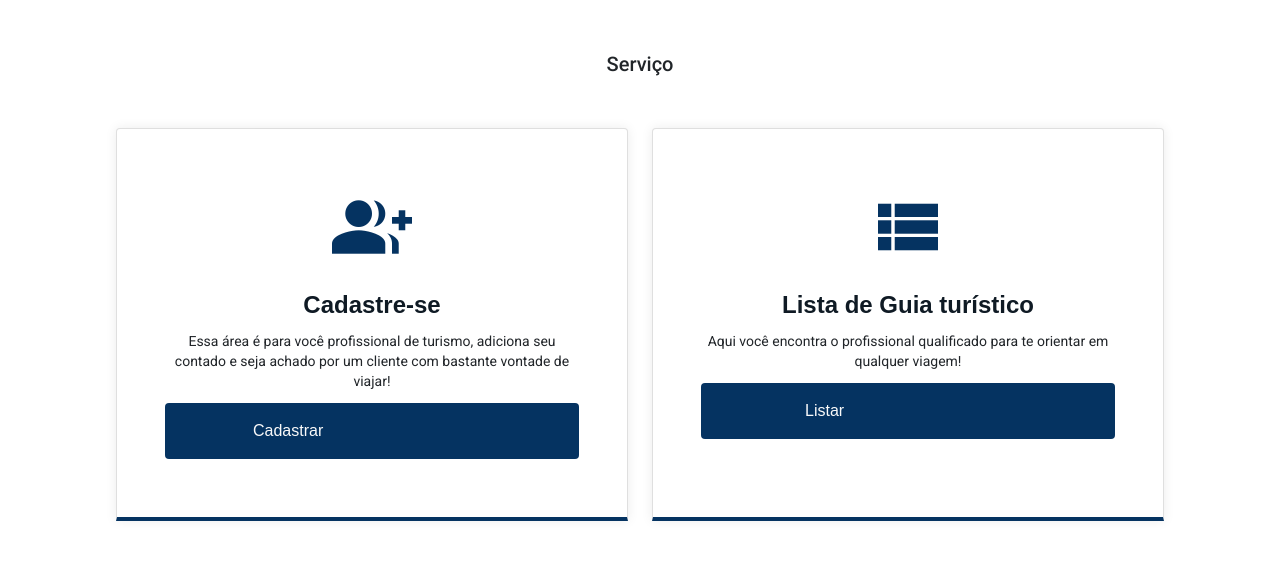
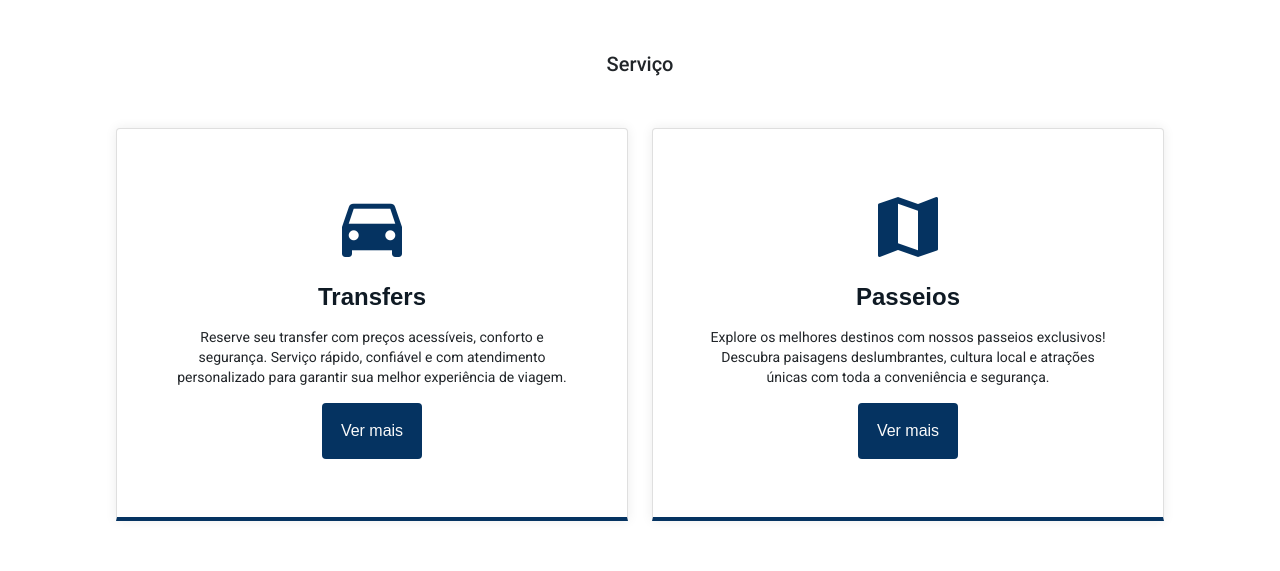
Before and after one commit to nawanernandess/tours-sa, an Angular app: page / in a window 1280 px wide. Shown: the part 1004-1575 px from the top of the page. Built offline with nearby package versions, Linux system fonts and the light colour scheme.

Commit message:
alinhamento do card

```diff
--- a/src/app/site/content/content.component.css
+++ b/src/app/site/content/content.component.css
@@ -50,16 +50,14 @@ button:hover {
   background-color: var(--base-color);
   color: var(--text-color-light);
   height: 3.5rem;
-  display: inline-flex;
+  width: 100px;
+  display: flex;
   align-items: center;
-  padding: 0 5.5rem;
+  justify-content: center;
+  /* padding: 0 5.5rem; */
   border-radius: 0.25rem;
   font: 500 1rem var(--body-font);
   transition: background 0.3s;
-}
-
-.pdd {
-  padding: 0 6.5rem;
 }
 
 /* Layout */
@@ -234,6 +232,7 @@ nav.show div.icon-close {
 }
 
 .card {
+  gap: 16px;
   padding: 3.625rem 2rem;
   box-shadow: 0px 0px 12px rgba(0, 0, 0, 0.08);
   border-bottom: 0.25rem solid var(--base-color);
@@ -243,13 +242,13 @@ nav.show div.icon-close {
 
 .card span {
   display: block;
-  margin-bottom: 1.5rem;
+  /* margin-bottom: 1.5rem; */
   font-size: 5rem;
   color: var(--base-color);
 }
 .card .title {
   font-size: 1.5rem;
-  margin-bottom: 0.75rem;
+  /* margin-bottom: 0.75rem; */
 }
 
 /* About */
--- a/src/app/site/content/content.component.html
+++ b/src/app/site/content/content.component.html
@@ -6,7 +6,7 @@
       <p class="mb-5">
         Transfers, Tours e Passeios com qualidade e pontualidade.
       </p>
-      <button>solicitar cotação</button>
+      <button (click)="openModCad()">solicitar cotação</button>
     </span>
   </div>
 
@@ -51,35 +51,34 @@
 
       <div class="cards grid">
         <div class="card">
-          <span class="material-icons"> group_add </span>
-          <h3 class="title">Cadastre-se</h3>
-          <p>
-            Essa área é para você profissional de turismo, adiciona seu contado
-            e seja achado por um cliente com bastante vontade de viajar!
+          <span class="material-icons"> directions_car </span>
+          <h3 class="title m-0">Transfers</h3>
+          <p class="m-0">
+            Reserve seu transfer com preços acessíveis, conforto e segurança.
+            Serviço rápido, confiável e com atendimento personalizado para
+            garantir sua melhor experiência de viagem.
           </p>
-          <a
-            class="btn-card"
-            (click)="openModCad()"
-            routerLink="/"
-            style="cursor: pointer"
-            >Cadastrar</a
-          >
+          <div class="align-content-center">
+            <a class="btn-card" routerLink="/" style="cursor: pointer"
+              >Ver mais</a
+            >
+          </div>
         </div>
 
         <div class="card">
-          <span class="material-icons"> view_list </span>
-          <h3 class="title">Lista de Guia turístico</h3>
-          <p>
-            Aqui você encontra o profissional qualificado para te orientar em
-            qualquer viagem!
+          <span class="material-icons"> map </span>
+          <h3 class="title m-0">Passeios</h3>
+          <p class="m-0">
+            Explore os melhores destinos com nossos passeios exclusivos!
+            Descubra paisagens deslumbrantes, cultura local e atrações únicas
+            com toda a conveniência e segurança.
           </p>
-          <a
-            class="btn-card pdd"
-            mat-list-item
-            routerLink="/lista"
-            style="cursor: pointer"
-            >Listar</a
-          >
+          <!-- routerLink="/lista" -->
+          <div class="align-content-center">
+            <a class="btn-card" mat-list-item style="cursor: pointer"
+              >Ver mais</a
+            >
+          </div>
         </div>
       </div>
     </div>
```
